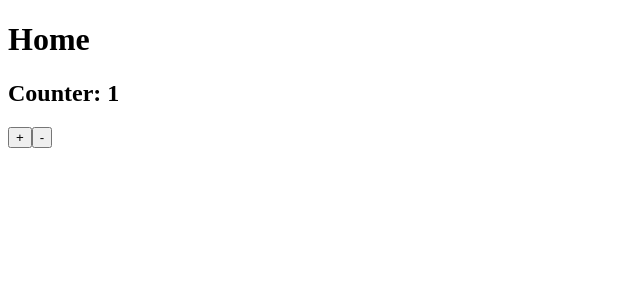
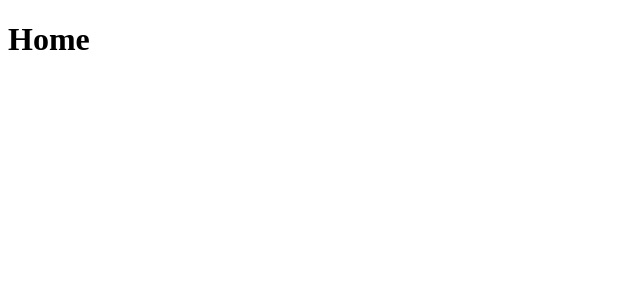
Before and after one commit to leonardo-cabral67/ideia-unica, a Next.js app: page / in a window 1280 px wide. Shown: the top 300 px of the page, without its empty margins (0-640 px from the left). Built offline with nearby package versions, Linux system fonts and the light colour scheme.

Commit message:
fix: deleted counter

```diff
--- a/pages/index.js
+++ b/pages/index.js
@@ -1,26 +1,7 @@
 import { useState } from "react"
 
 function home() {
-    return (
-    <div>
-        <h1>Home</h1>
-        <Counter/>
-    </div>
-    )
-}
-
-function Counter() {
-    const [counter, setCounter] = useState(1)
-    const increaseCounter = () => setCounter(counter + 1)
-    const decreaseCounter = () => setCounter(counter - 1)
-
-    return (
-        <div>
-            <h2>Counter: {counter}</h2>
-            <button onClick={increaseCounter}>+</button>
-            <button onClick={decreaseCounter}>-</button>
-        </div>
-    )
+    return <h1>Home</h1>
 }
 
 export default home
```
